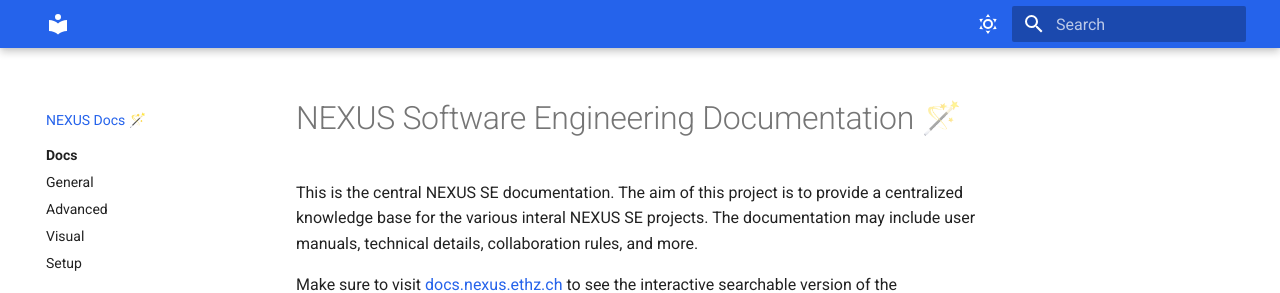
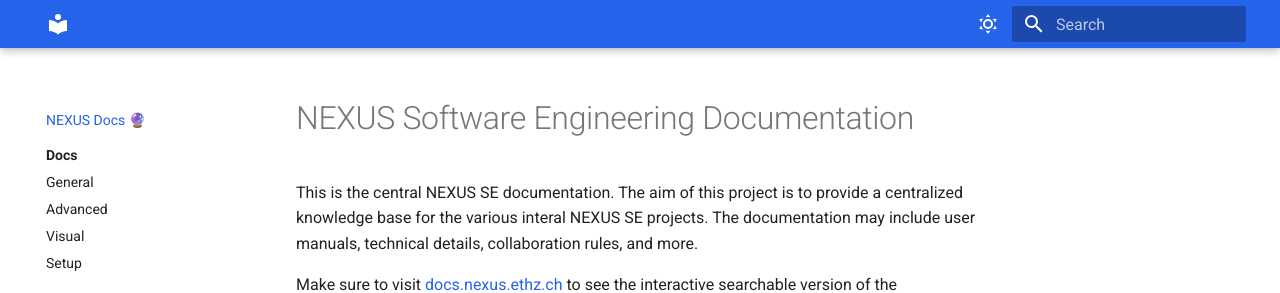
Before and after one commit to ETH-NEXUS/nexus-se-docs, an MkDocs documentation site: the page built from docs/docs/index.md, in a window 1280 px wide. Shown: the top 293 px of the page. Built offline with MkDocs 1.6.1 and Material for MkDocs 9.7.7, drawn with Linux system fonts in a browser that asks for light colours.

```diff
--- a/docs/docs/index.md
+++ b/docs/docs/index.md
@@ -1,8 +1,8 @@
 ---
-title: NEXUS Docs 🪄
+title: NEXUS Docs 🔮
 ---
 
-# NEXUS Software Engineering Documentation 🪄
+# NEXUS Software Engineering Documentation
 This is the central NEXUS SE documentation. The aim of this project is to provide a centralized knowledge base for the various interal NEXUS SE projects. The documentation may include user manuals, technical details, collaboration rules, and more.
 
 Make sure to visit [docs.nexus.ethz.ch](docs.nexus.ethz.ch "main documentation page") to see the interactive searchable version of the documentation.
```
